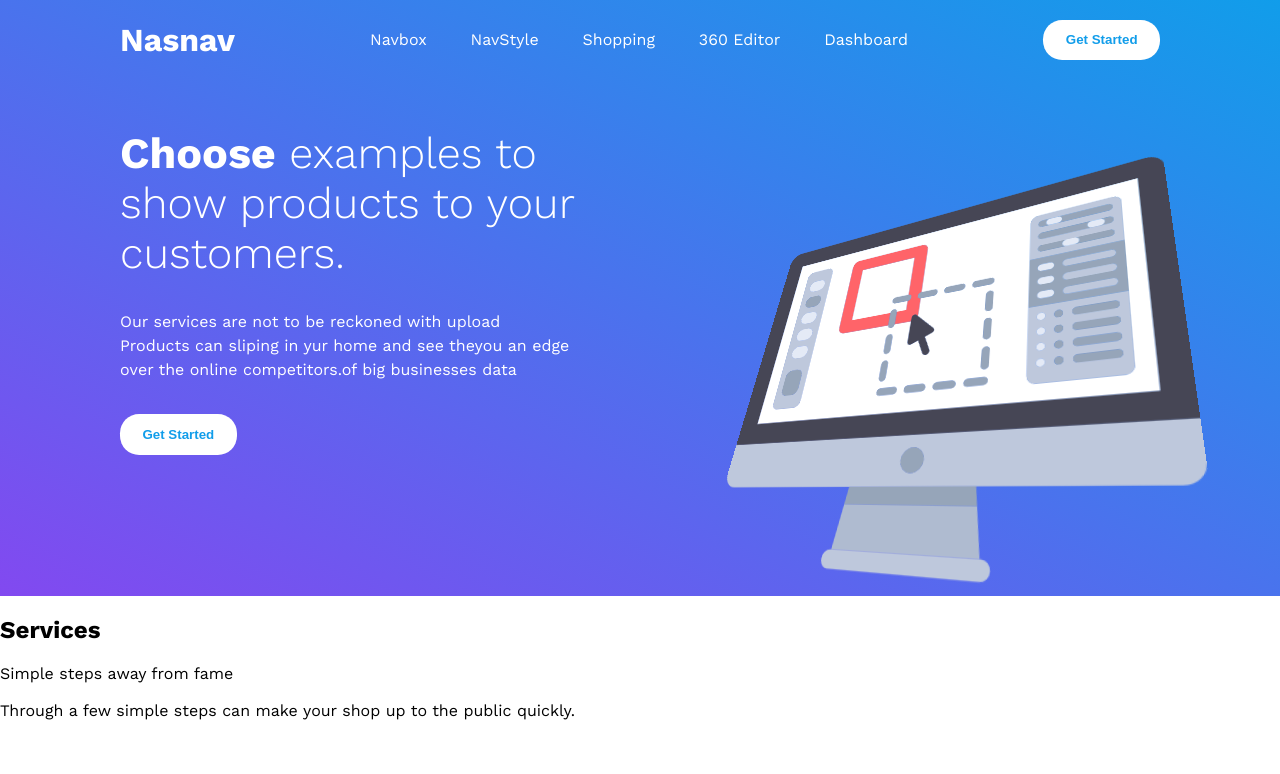
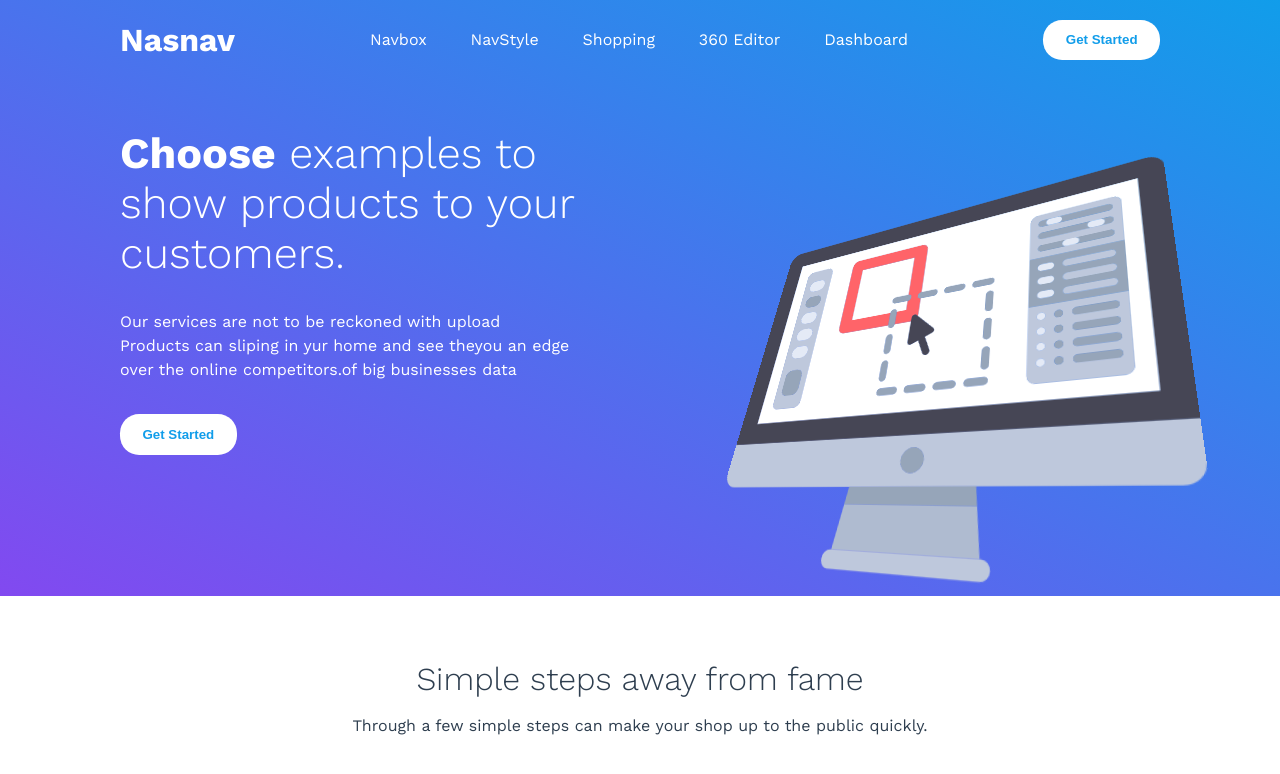
Before and after one commit to moaaz-bhnas/nasnav-mvc, a website: page index.html in a window 1280 px wide. Drawn offline with nearby package versions, Linux system fonts and the light colour scheme.

Commit message:
done service paragraphs

```diff
--- a/blocks/body/body.scss
+++ b/blocks/body/body.scss
@@ -1,4 +1,7 @@
+@import '../../sass-modules/colors';
+
 .body {
+  color: $body-text;
   font-family: 'Work Sans', sans-serif;
   margin: 0;
 }
--- /dev/null
+++ b/blocks/services/__servicesPara1/services__servicesPara1.scss
@@ -0,0 +1,3 @@
+.services__servicesPara1 {
+  margin: 0;
+}
--- /dev/null
+++ b/blocks/services/__title/services__title.scss
@@ -0,0 +1,4 @@
+.services__title {
+  position: absolute;
+  left: -100rem;
+}
--- /dev/null
+++ b/blocks/services/services.scss
@@ -0,0 +1,3 @@
+.services {
+  padding: 4rem 0;
+}
--- /dev/null
+++ b/blocks/servicesPara1/servicesPara1.scss
@@ -0,0 +1,7 @@
+@import '../../sass-modules/font-sizes';
+
+.servicesPara1 {
+  text-align: center;
+  font-size: $body-text-med;
+  font-weight: 300;
+}
--- /dev/null
+++ b/blocks/servicesPara2/servicesPara2.scss
@@ -0,0 +1,3 @@
+.servicesPara2 {
+  text-align: center;
+}
--- a/css/style.css
+++ b/css/style.css
@@ -1,4 +1,5 @@
 .body {
+  color: #2E3E4F;
   font-family: 'Work Sans', sans-serif;
   margin: 0; }
 
@@ -43,11 +44,11 @@
 .image {
   max-width: 100%; }
 
+
 .introPara1 {
   color: #fff;
   font-size: 2.7rem;
   font-weight: 300; }
-
 
 .introPara2 {
   color: #fff; }
@@ -82,6 +83,17 @@
     .menuButton {
       display: none; } }
 
+.services {
+  padding: 4rem 0; }
+
+.servicesPara1 {
+  text-align: center;
+  font-size: 2rem;
+  font-weight: 300; }
+
+.servicesPara2 {
+  text-align: center; }
+
 .sidebar {
   text-align: left;
   width: 18.75rem;
@@ -111,6 +123,9 @@
   position: absolute;
   left: -100rem; }
 
+.desktopNavMenu__item {
+  display: inline-block; }
+
 .desktopNavMenu__link {
   display: block;
   line-height: 5rem;
@@ -131,9 +146,6 @@
     background-color: #fff;
     box-shadow: 0 0 10px #fff; }
 
-.desktopNavMenu__item {
-  display: inline-block; }
-
 .header__intro {
   margin-bottom: 2rem; }
   @media screen and (min-width: 55.5rem) {
@@ -142,9 +154,6 @@
       vertical-align: top;
       width: 50%;
       margin-right: -.4rem; } }
-
-.header__logoAndNavbarContainer {
-  margin-bottom: 3rem; }
 
 .header__laptop {
   display: block;
@@ -157,11 +166,14 @@
       width: 45%;
       margin-left: 5%; } }
 
-.intro__introPara2 {
-  margin: 2rem 0; }
+.header__logoAndNavbarContainer {
+  margin-bottom: 3rem; }
 
 .intro__introPara1 {
   margin: 0; }
+
+.intro__introPara2 {
+  margin: 2rem 0; }
 
 .logoAndNavbarContainer__callToActionButton {
   margin-top: 1.23rem;
@@ -177,6 +189,14 @@
     .logoAndNavbarContainer__logo {
       float: left; } }
 
+.logoAndNavbarContainer__menuButton {
+  position: absolute;
+  left: 0; }
+
+.mobileNavbar__title {
+  position: absolute;
+  left: -100rem; }
+
 .mobileNavMenu__link {
   display: block;
   text-decoration: none;
@@ -186,13 +206,12 @@
   .mobileNavMenu__link:hover, .mobileNavMenu__link:focus {
     background-color: #d3e9fb; }
 
+.services__servicesPara1 {
+  margin: 0; }
+
+.services__title {
+  position: absolute;
+  left: -100rem; }
+
 .sidebar__callToActionButton {
   margin: 1rem 0 0 1.6rem; }
-
-.logoAndNavbarContainer__menuButton {
-  position: absolute;
-  left: 0; }
-
-.mobileNavbar__title {
-  position: absolute;
-  left: -100rem; }
--- a/index.html
+++ b/index.html
@@ -87,13 +87,15 @@
   </header>
 
   <section class="services">
-    <h1 class="services__title">Services</h1>
-    <p class="servicesPara1 services__servicePara1">
-      Simple steps away from fame
-    </p>
-    <p class="bodyText servicesPara2 services__servicePara2">
-      Through a few simple steps can make your shop up to the public quickly.
-    </p>
+    <div class="container">
+      <h1 class="services__title">Services</h1>
+      <p class="servicesPara1 services__servicesPara1">
+        Simple steps away from fame
+      </p>
+      <p class="bodyText servicesPara2 services__servicesPara2">
+        Through a few simple steps can make your shop up to the public quickly.
+      </p>
+    </div>
   </section>
 
   <script src="es5/code.js"></script>
--- /dev/null
+++ b/sass-modules/_font-sizes.scss
@@ -0,0 +1,2 @@
+$body-text-med: 2rem;
+$body-text-large: 2.7rem;
```
